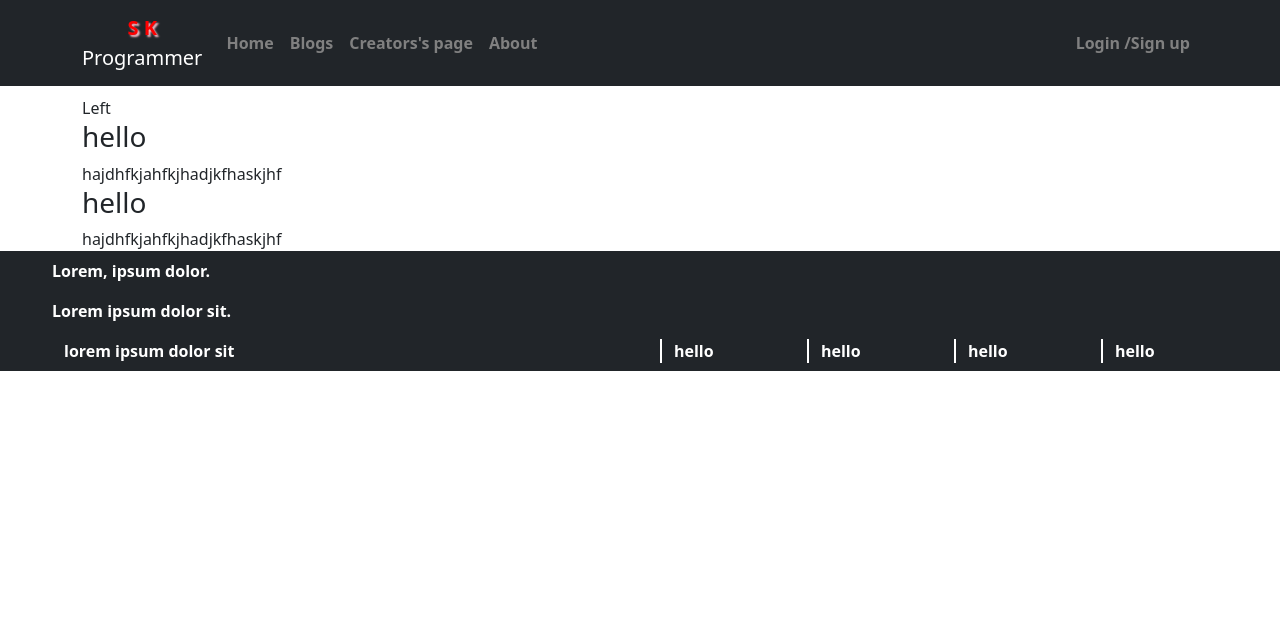
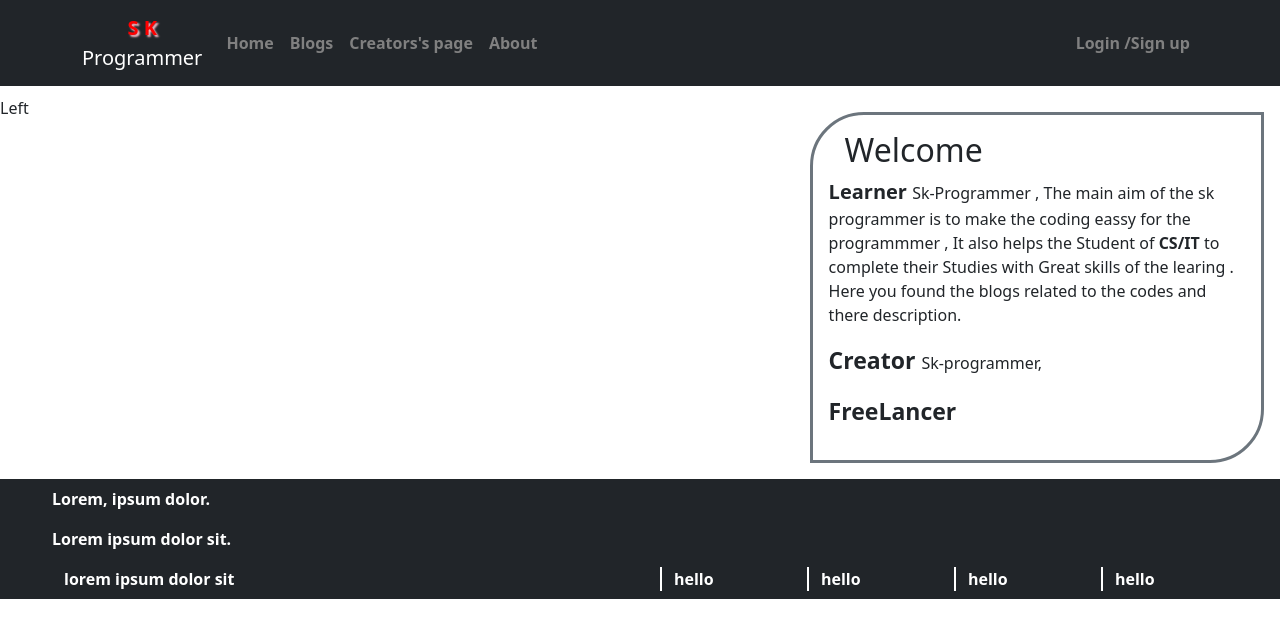
Before and after one commit to divyanshusharma1007/skprogrammer1007, a Next.js app: page / in a window 1280 px wide. Shown: the top 638 px of the page. Built offline with nearby package versions, Linux system fonts and the light colour scheme.

Commit message:
left component added

```diff
--- a/Components/Description.jsx
+++ /dev/null
@@ -1,12 +0,0 @@
-import React from 'react'
-
-export default function Description(props) {
-
-     const { description, heading } = props.node;
-     return (
-          <div>
-               <h3>{heading}</h3>
-               {description}
-          </div>
-     )
-}
--- a/Components/Layout.jsx
+++ b/Components/Layout.jsx
@@ -5,6 +5,7 @@ export default function Layout({ children }) {
      return (
           <>
                <Navbar />
+               <br /><br /><br /><br />
                <main>{children}</main>
                <Footer />
           </>)
--- a/Components/Left.jsx
+++ b/Components/Left.jsx
@@ -1,5 +1,5 @@
 import React from 'react'
-import Description from './Description'
+
 export default function Left() {
      return (
           <div>Left</div>
--- a/Components/Right.jsx
+++ b/Components/Right.jsx
@@ -1,14 +1,26 @@
 import React from 'react'
-import Description from './Description'
 
 export default function Right() {
-     const arr = [{ id: 0, heading: "hello", description: "hajdhfkjahfkjhadjkfhaskjhf" },
-     { id: 1, heading: "hello", description: "hajdhfkjahfkjhadjkfhaskjhf" }];
      return (
-          <div>
-               {arr.map((obj, i) => {
-                    return <Description node={obj} key={i} />
-               })}
+          <div className="" style={{ width: '38vw' }}>
+               <div className="p-3 mr-3 border border-3 m-3 border-secondary" style={{ borderRadius: '54px 0% 54px 0%' }}>
+                    <h2 className="mx-sm-3">Welcome</h2>
+                    <p><strong className="" style={{
+                         fontSize: "20px"
+                         ,
+                    }}>Learner  </strong>
+                         Sk-Programmer , The main aim of the sk programmer is to make the coding eassy for the programmmer , It also helps the Student of <strong> CS/IT </strong> to complete their Studies with Great skills of the learing . Here you found the blogs related to the codes and there description.</p>
+                    <p><strong className="" style={{
+                         fontSize: "23px"
+                         ,
+                    }}>Creator </strong>
+                         Sk-programmer, </p>
+                    <p><strong className="" style={{
+                         fontSize: "23px"
+                         ,
+                    }}>FreeLancer  </strong>
+                    </p>
+               </div>
           </div>
      )
 }
--- a/pages/_app.js
+++ b/pages/_app.js
@@ -1,18 +1,13 @@
 import 'bootstrap/dist/css/bootstrap.min.css';
-import Navbar from '../Components/Navbar';
-import Footer from '../Components/Footer';
+import Layout from '../Components/Layout'
 
 
 function MyApp({ Component, pageProps }) {
   return (
     <>
-      <Navbar />
-      <br />
-      <br />
-      <br />
-      <br />
-      <Component {...pageProps} />
-      <Footer />
+      <Layout>
+        <Component {...pageProps} />
+      </Layout>
     </>
   )
 }
--- a/pages/index.js
+++ b/pages/index.js
@@ -1,33 +1,20 @@
-// importing next component
+// write the custom responsive ness from 473
 import Head from 'next/head'
-// importing the bootstrap componets
-import { Container } from 'react-bootstrap'
-// importing the components desinged by us
-import Navbar from '../Components/Navbar'
+import Image from 'next/image'
+import Right from '../Components/Right'
 import Left from '../Components/Left'
-import Right from '../Components/Right'
-// main exporting component
 export default function Home() {
-  //  required fuctions for the component
-
-
-
   return (
-
-    // java script xml returning
     <div >
-      <Container>
-        <Head>
-          {/* head injection */}
-          <title>Create Next App</title>
-          <meta name="description" content="Generated by create next app" />
-          <link rel="icon" href="/favicon.ico" />
-        </Head>
-
+      <Head>
+        <title>sk-programmer</title>
+        <meta name="description" content="sk programmer is the platform , helps the software enginer to learn how to develope software , it also provide the platform for the creators who wants to publish there aritcles on the technical for free ." />
+        <link rel="icon" href="/favicon.ico" />
+      </Head>
+      <div className="d-flex justify-content-between sx-column">
         <Left />
         <Right />
-      </Container>
-
+      </div>
     </div>
   )
 }
```
